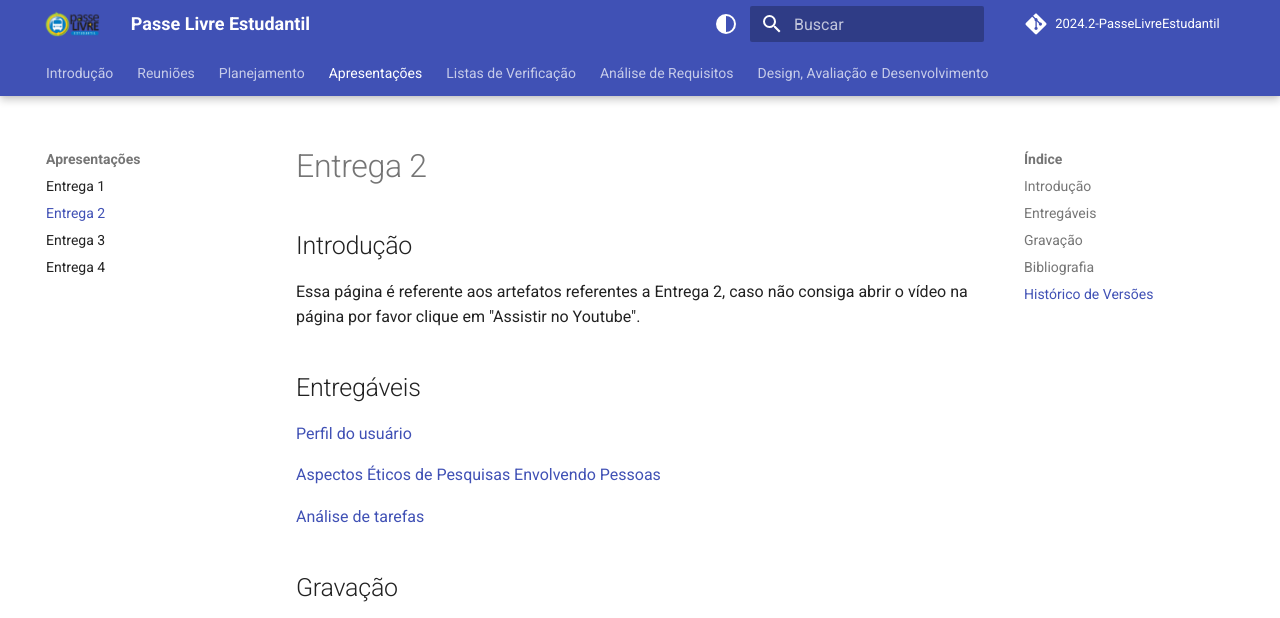
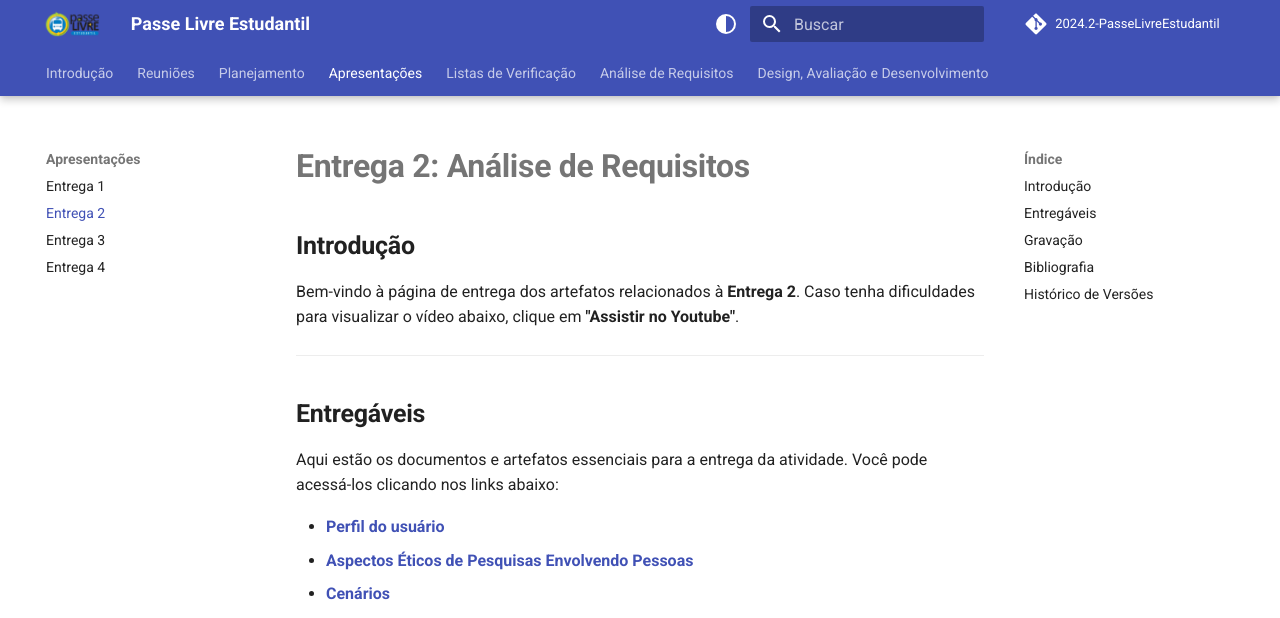
Before and after one commit to Interacao-Humano-Computador/2024.2-PasseLivreEstudantil, an MkDocs documentation site: the page built from docs/apresentacoes/entrega2/entrega2.md, in a window 1280 px wide and 1400 px high. Shown: the top 618 px of the window. Built offline with MkDocs 1.6.1 and Material for MkDocs 9.7.7, drawn with Linux system fonts in a browser that asks for light colours; comment, search, counter and statistics services are not loaded; the version menu is left out; some of the changed text lies outside the part shown; grey boxes are pictures that could not be loaded.

Commit message:
fix apresentacao

```diff
--- a/docs/apresentacoes/entrega2/entrega2.md
+++ b/docs/apresentacoes/entrega2/entrega2.md
@@ -1,29 +1,42 @@
-# Entrega 2
+# **Entrega 2: Análise de Requisitos**
 
-## Introdução
+## **Introdução**
 
-Essa página é referente aos artefatos referentes a Entrega 2, caso não consiga abrir o vídeo na página por favor clique em "Assistir no Youtube".
+Bem-vindo à página de entrega dos artefatos relacionados à **Entrega 2**. Caso tenha dificuldades para visualizar o vídeo abaixo, clique em **"Assistir no Youtube"**.
 
-## Entregáveis
+---
 
-[Perfil do usuário](../../analise_de_requsitos/perfil_de_usuario.md)
+## **Entregáveis**
 
-[Aspectos Éticos de Pesquisas Envolvendo Pessoas](../../analise_de_requsitos/aspectos_eticos.md)
+Aqui estão os documentos e artefatos essenciais para a entrega da atividade. Você pode acessá-los clicando nos links abaixo:
 
-[Análise de tarefas](../../analise_de_requsitos/analise_tarefas/goms.md)
+- [**Perfil do usuário**](../../analise_de_requsitos/perfil_de_usuario.md)
+- [**Aspectos Éticos de Pesquisas Envolvendo Pessoas**](../../analise_de_requsitos/aspectos_eticos.md)
+- [**Cenários**](../../analise_de_requsitos/cenarios.md)
+- [**Análise de tarefas**](../../analise_de_requsitos/analise_tarefas/analise_de_tarefas.md)
+     - [GOMS](../../analise_de_requsitos/analise_tarefas/goms.md)
+     - [HTA](../../analise_de_requsitos/analise_tarefas/hta.md)
 
-## Gravação
+---
 
-<iframe width="560" height="315" src="https://www.youtube.com/embed/ncItwIRez38" frameborder="0" allowfullscreen></iframe>
+## **Gravação**
 
-## Bibliografia
+Assista à gravação da apresentação abaixo. Se não conseguir visualizar o vídeo, [clique aqui](https://www.youtube.com/watch?v=ncItwIRez38)
 
-<!-- livro utilizado pelo professor na disciplina. -->
+<iframe width="800" height="600" src="https://www.youtube.com/embed/ncItwIRez38" frameborder="0" allowfullscreen></iframe>
 
-> BARBOSA, S. D. J.; SILVA, B. S. Interação Humano-Computador. Rio de Janeiro: Elsevier, 2011.
+---
 
-## Histórico de Versões
+## **Bibliografia**
 
-|    Data    | Data Prevista de Revisão | Versão |     Descrição     |                   Autor                    | Revisor |
-| :--------: | :----------------------: | :----: | :---------------: | :----------------------------------------: | :-----: |
-| 06/12/2024 |        07/12/2024        |  1.0   | Criação da página | [Mateus Vieira](https://github.com/matix0) |         |
+Referência bibliográfica utilizada para o módulo:
+
+> **BARBOSA, S. D. J.; SILVA, B. S.** _Interação Humano-Computador._ Rio de Janeiro: Elsevier, 2011.
+
+---
+
+## **Histórico de Versões**
+
+| **Data**   | **Data Prevista de Revisão** | **Versão** | **Descrição**     | **Autor**                                  | **Revisor** |
+| ---------- | ---------------------------- | ---------- | ----------------- | ------------------------------------------ | ----------- |
+| 06/12/2024 | 07/12/2024                   | 1.0        | Criação da página | [Mateus Vieira](https://github.com/matix0) | Verissimo   |
```
Also changed, not shown: docs/apresentacoes/entrega1/entrega1.md (+2 -2 lines), docs/apresentacoes/entrega3/entrega3.md (+26 -17 lines).
